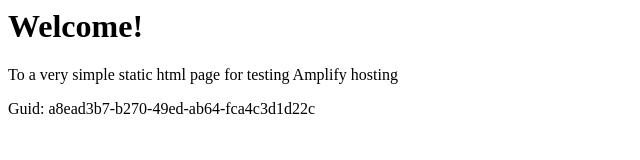
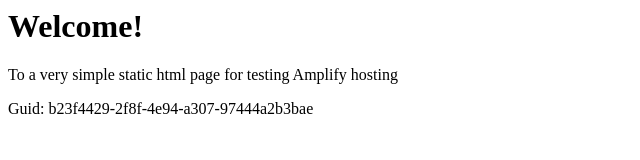
Before and after one commit to aws-aemilia-cdg/Github-PR-Commit-Integration-Test-DoNotTouch-GitHubWebhookPushCanaryTest-v1-preprod-eu-west-3, a website: page src/index.html in a window 1280 px wide. Shown: the full height of the page, 0-640 px from the left. Drawn offline with Linux system fonts and the light colour scheme.

Commit message:
commit from integ tests

```diff
--- a/src/index.html
+++ b/src/index.html
@@ -12,6 +12,6 @@
 <body>
     <h1>Welcome!</h1>
     <p>To a very simple static html page for testing Amplify hosting</p>
-    <p>Guid: a8ead3b7-b270-49ed-ab64-fca4c3d1d22c</p></body>
+    <p>Guid: b23f4429-2f8f-4e94-a307-97444a2b3bae</p></body>
 
 </html>
```
